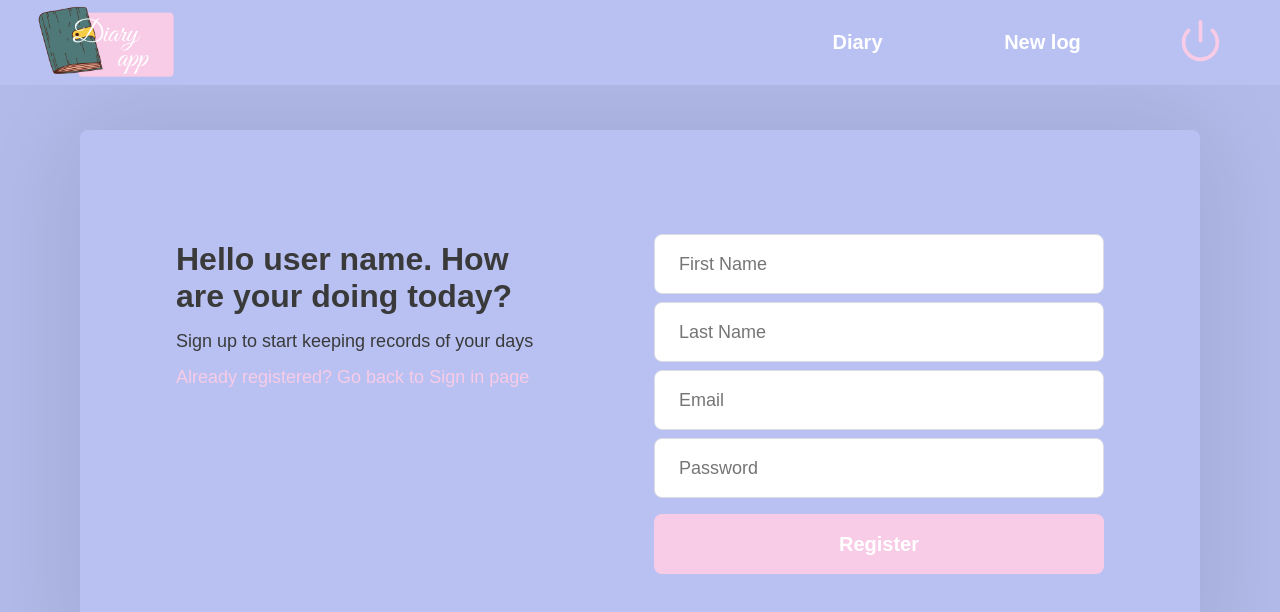
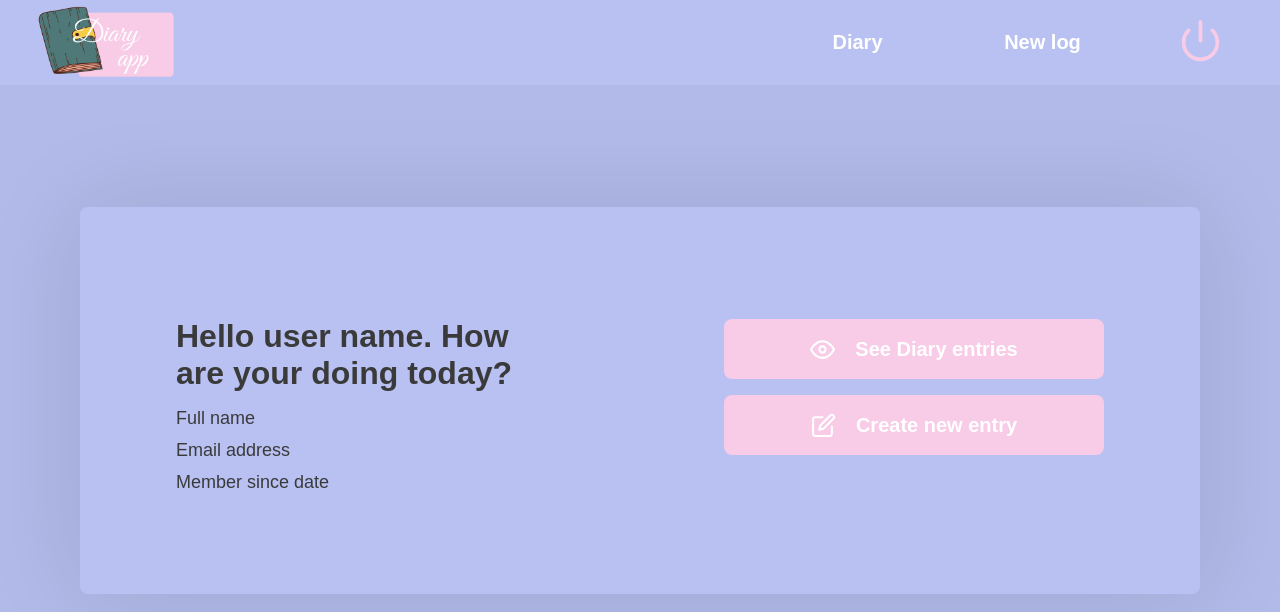
Before and after one commit to mikemorcerf/diary-app, a React (Create React App) app in the folder frontend/: page /profile in a window 1280 px wide. Shown: the top 612 px of the page. Built offline with nearby package versions, Linux system fonts and the light colour scheme; a web font is replaced by a local one.

Commit message:
design profile page

```diff
--- a/frontend/src/pages/Header/styles.css
+++ b/frontend/src/pages/Header/styles.css
@@ -1,5 +1,3 @@
-@import '../../vars.css';
-
 .header-container {
   position: absolute;
   overflow-y: scroll;
@@ -34,8 +32,6 @@
   width: 35%;
   min-width: 5px;
   margin-right: 10px;
-
-
   background-color: var(--lightPurpleColor);
   border: 0;
   color: var(--white);
--- a/frontend/src/pages/Login/index.js
+++ b/frontend/src/pages/Login/index.js
@@ -17,7 +17,7 @@ export default function Login () {
             <h1>Hello there. Log in here:</h1>
 
             <input placeholder="Your email" />
-            <input placeholder="password" />
+            <input placeholder="Password" />
             <button className="button" type="submit">Open diary</button>
 
             <Link className="bottom-link" to="/register">
--- a/frontend/src/pages/Login/styles.css
+++ b/frontend/src/pages/Login/styles.css
@@ -1,5 +1,3 @@
-@import '../../vars.css';
-
 .login-container {
   width: 100%;
   max-width: 1120px;
--- a/frontend/src/pages/Profile/index.js
+++ b/frontend/src/pages/Profile/index.js
@@ -1,5 +1,6 @@
 import React from 'react';
 import { Link } from 'react-router-dom';
+import { FiEye, FiEdit } from 'react-icons/fi';
 import Header from '../Header';
 
 import './styles.css';
@@ -12,22 +13,21 @@ export default function Profile() {
         <div className="content">
           <section>
             <h1>Hello user name. How are your doing today?</h1>
-            <p>Sign up to start keeping records of your days</p>
+            <p>Full name</p>
+            <p>Email address</p>
+            <p>Member since date</p>
+          </section>
 
-            <Link className="bottom-link" to="/">
-
-              Already registered? Go back to Sign in page
+          <section>
+            <Link to="/" className="button">
+              <FiEye size={25} className="button-icon" />
+              <span>See Diary entries</span>
+            </Link>
+            <Link to="/" className="button">
+              <FiEdit size={25} className="button-icon" />
+              <span>Create new entry</span>
             </Link>
           </section>
-
-          <form>
-            <input placeholder="First Name" />
-            <input placeholder="Last Name" />
-            <input type="email" placeholder="Email" />
-            <input type="password" placeholder="Password" />
-
-            <button className="button" type="submit" >Register</button>
-          </form>
         </div>
       </div>
     </div>
--- a/frontend/src/pages/Profile/styles.css
+++ b/frontend/src/pages/Profile/styles.css
@@ -1,5 +1,3 @@
-@import '../../vars.css';
-
 .profile-container {
   width: 100%;
   max-width: 1120px;
@@ -23,6 +21,15 @@
   justify-content: space-between;
 }
 
+.profile-container .content section .button-icon {
+  color: var(white);
+  margin: 18px 20px 0 0;
+}
+
+.profile-container .content section span {
+  vertical-align: top;
+}
+
 .profile-container .content section {
   width: 100%;
   max-width: 380px;
@@ -38,12 +45,3 @@
   color: var(--textColor);
   line-height: 32px;
 }
-
-.profile-container .content form {
-  width: 100%;
-  max-width: 450px;
-}
-
-.profile-container .content form input {
-  margin-top: 8px;
-}
--- a/frontend/src/pages/ProfileLogs/index.js
+++ b/frontend/src/pages/ProfileLogs/index.js
@@ -6,7 +6,6 @@ export default function () {
     <div>
       <Header />
       <div className="profile-logs-container">
-
         <ul>
           <li>
 
```
